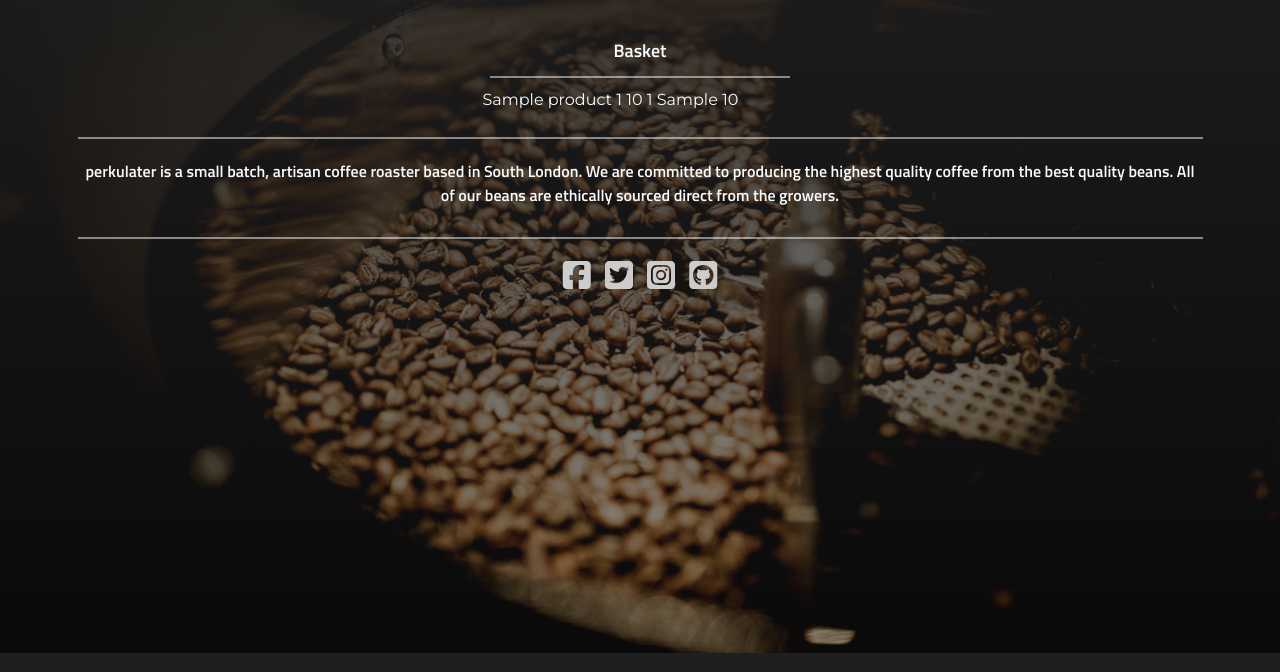
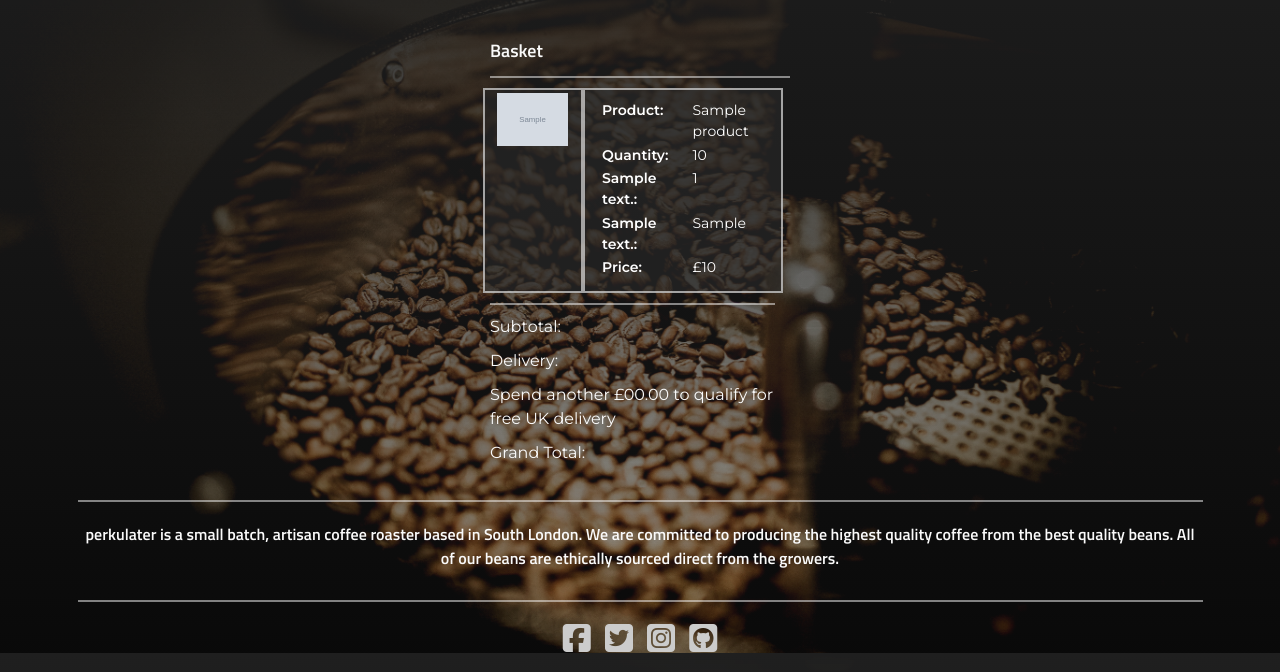
Before and after one commit to richardhenyash/perkulater, a Django app: template basket/templates/basket/basket.html in a window 1280 px wide. Shown: the part 147-819 px from the top of the page. Run offline with Django 3.2, Linux system fonts and the light colour scheme; the template is opened without the code that fills it: most values are stand-ins (such as "Sample title", 1, 10 or a date in 2020); grey boxes marked "Sample" are stand-in pictures; some libraries are stand-ins or nearby versions.

Commit message:
update basket template to read contexts

```diff
--- a/basket/templates/basket/basket.html
+++ b/basket/templates/basket/basket.html
@@ -15,7 +15,7 @@
 <section id="basket-contents" class="container-sm container-custom pt-2">
     <div class="row py-4">
         <div class="d-none d-md-block col-md-3"></div>
-        <div class="col-sm-12 col-md-6 text-center pt-4 px-5">
+        <div class="col-sm-12 col-md-6 pt-4 px-5">
             <div class="row">
                 <div class="col-12">
                     <h6 class="product-text-lg text-left pt-2">Basket</h6>
@@ -25,37 +25,56 @@
                 </div>
                 {% if basket_items %}
                     {% for basket_item in basket_items %}
-                        {{ basket_item.product}}
-                        {{ basket_item.product_id}}
-                        {{ basket_item.product_quantity}}
-                        {{ basket_item.product_size}}
-                        {{ basket_item.product_type}}
-                        {{ basket_item.product_price}}
-                    {% endfor %}
-                    <!--
+                        <div class="row">
                             <div class="col-4 product-container">
-
                                 <div class="image-container px-1">
-                            <a href="{% url 'product_detail' product.id %}">
-                                <img src="{{ product.image.url }}" alt="{{ product.name }}" class="w-100 p-1">
+                                    <a href="{% url 'product_detail' basket_item.product_id %}">
+                                        <img src="{{ basket_item.product.image.url }}" alt="{{ basket_item.product.name }}" class="w-100 p-1">
                                     </a>
                                 </div>
                             </div>
                             <div class="col-8 product-container">
+                                <table class="table table-dark table-borderless">
+                                    <thead>
+                                        <tr>
+                                          <th scope="col-4"></th>
+                                          <th scope="col-8"></th>
+                                        </tr>
+                                      </thead>
+                                    <tr>
+                                    <tr>
+                                        <td class="product-detail-title-text px-3 pt-0 pb-1">Product: </td>
+                                        <td class="product-detail-text pt-0 pb-1">{{basket_item.product.name}}</td>
+                                    </tr>
+                                    <tr>
+                                        <td class="product-detail-title-text px-3 pt-0 pb-1">Quantity: </td>
+                                        <td class="product-detail-text pt-0 pb-1">{{basket_item.product_quantity}}</td>
+                                    </tr>
+                                    <tr>
+                                        <td class="product-detail-title-text px-3 pt-0 pb-1">{{ basket_item.product_category.size_description }}: </td>
+                                        <td class="product-detail-text pt-0 pb-1">{{basket_item.product_size}}</td>
+                                    </tr>
+                                    <tr>
+                                        <td class="product-detail-title-text px-3 pt-0 pb-1">{{ basket_item.product_category.type_description }}: </td>
+                                        <td class="product-detail-text pt-0 pb-1">{{basket_item.product_type}}</td>
+                                    </tr>
+                                    <tr>
+                                        <td class="product-detail-title-text px-3 pt-0 pb-1">Price: </td>
+                                        <td class="product-detail-text pt-0 pb-1">£{{basket_item.line_item_price}}</td>
+                                    </tr>
+                                </table>
                             </div>
                             <div class="divider-opaque">
                                 <hr>
                             </div>
+                        </div>
+                    {% endfor %}
                     <div class="col-12">
-                        <p>Subtotal: {{ order.order_total }}</p>
-                        <p>Delivery: {{ order.delivery_cost }}</p>
+                        <p>Subtotal: </p>
+                        <p>Delivery: </p>
                         <p>Spend another <span>£00.00</span> to qualify for free UK delivery</p>
-                        <p>Grand Total: {{ order.grand_total }}</p>
+                        <p>Grand Total: </p>
                     </div>
-                    <div class="divider-opaque">
-                        <hr>
-                    </div>
-                    -->
                 {% else %}
                     <div class="col-12">
                         <p class="product-text-lg text-left pt-2">Your basket is currrently empty</p>
```
Also changed, not shown: basket/contexts.py (+6 -4 lines). Lines whose indentation alone changed are shown as unchanged.
